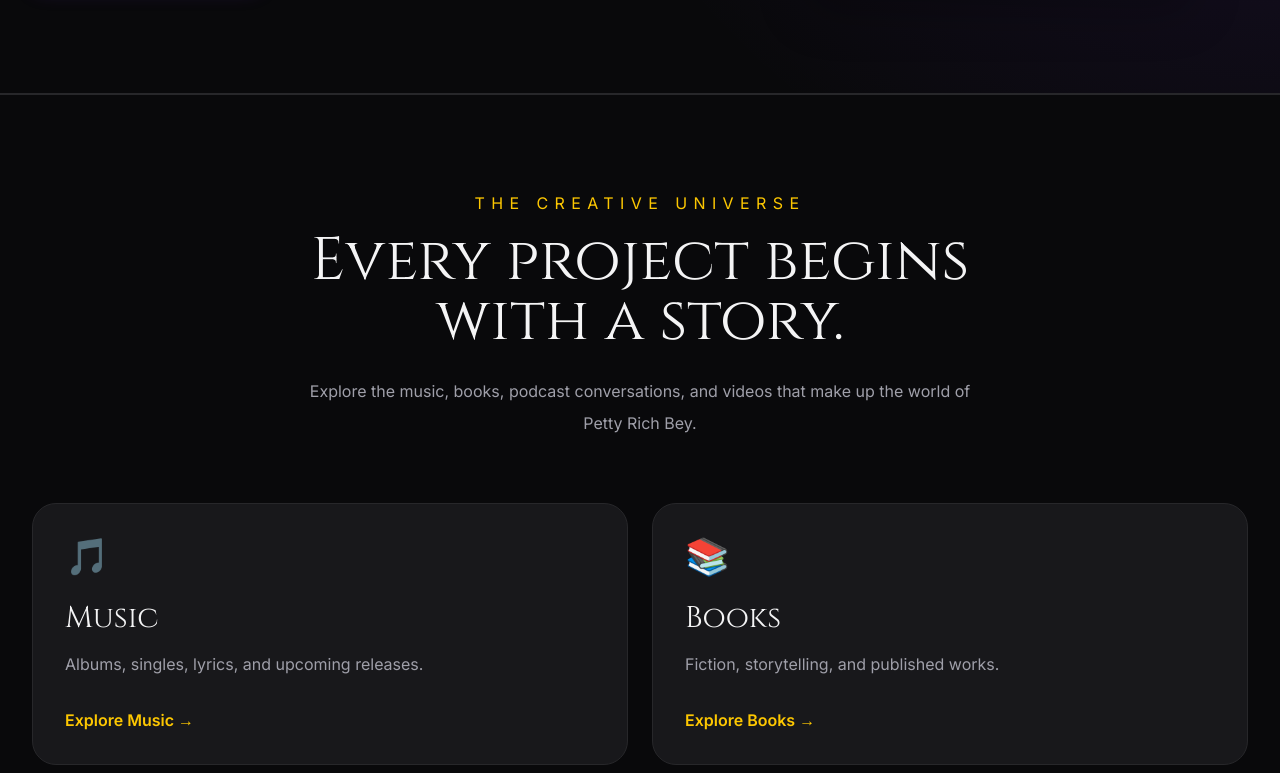
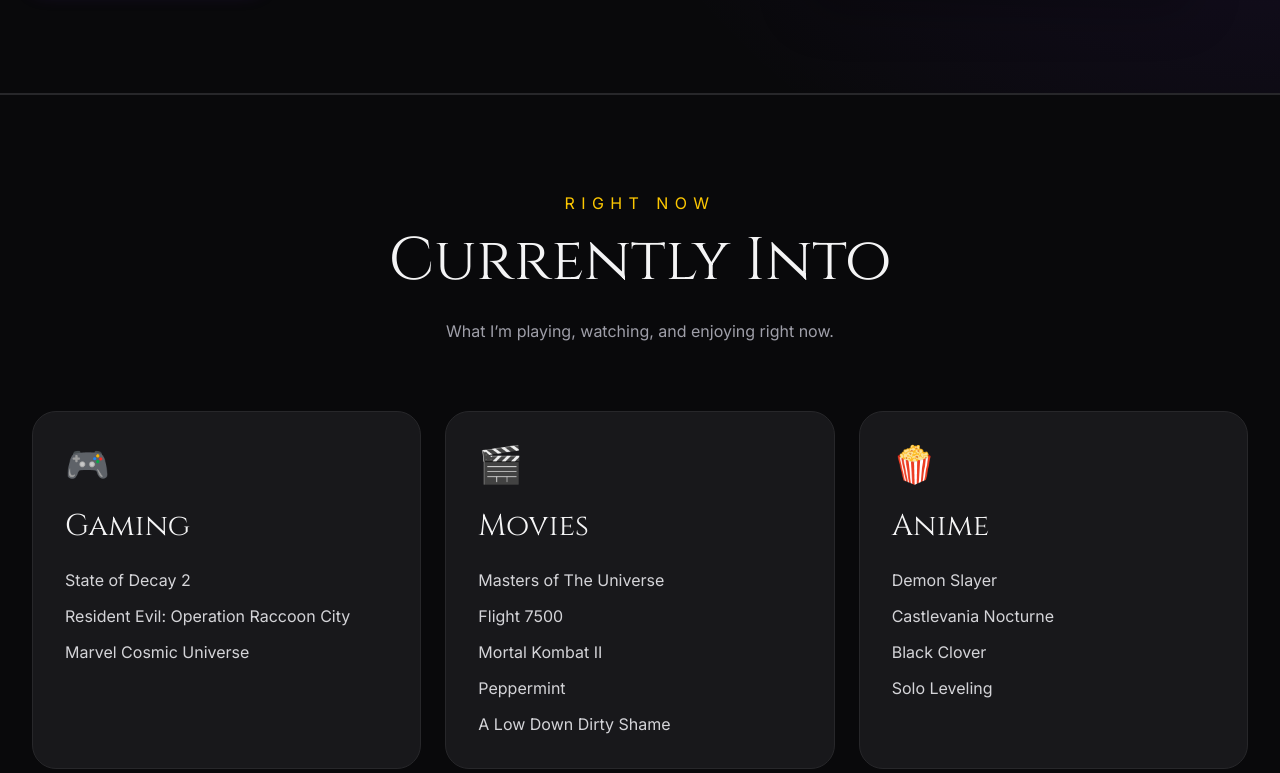
Before and after one commit to pettyrichbey/pettyrichbey-website, an Astro site: page / in a window 1280 px wide. Shown: the part 1405-2178 px from the top of the page. Built offline with nearby package versions, Linux system fonts and the light colour scheme; Astro itself is replaced by a stand-in of ours; a web font is replaced by a local one.

Commit message:
Add currently into section to homepage

```diff
--- a/src/pages/index.astro
+++ b/src/pages/index.astro
@@ -97,6 +97,98 @@
   <!-- FEATURED PROJECT -->
 
   <FeaturedProject />
+
+
+  <!-- CURRENTLY INTO -->
+
+  <section class="border-t border-zinc-800 py-24">
+
+    <div class="mx-auto max-w-7xl px-8">
+
+      <div class="mx-auto max-w-2xl text-center">
+
+        <p class="uppercase tracking-[0.4em] text-yellow-400">
+          Right Now
+        </p>
+
+        <h2 class="logo mt-4 text-5xl md:text-6xl">
+          Currently Into
+        </h2>
+
+        <p class="mt-6 leading-8 text-zinc-400">
+          What I’m playing, watching, and enjoying right now.
+        </p>
+
+      </div>
+
+
+      <div class="mt-16 grid gap-6 md:grid-cols-3">
+
+        <!-- Gaming -->
+
+        <div
+          class="rounded-3xl border border-zinc-800 bg-zinc-900 p-8 transition duration-300 hover:-translate-y-2 hover:border-purple-500 hover:shadow-[0_0_30px_rgba(124,58,237,.12)]"
+        >
+
+          <div class="text-4xl">🎮</div>
+
+          <h3 class="logo mt-6 text-3xl">Gaming</h3>
+
+          <ul class="mt-6 space-y-3 text-zinc-300">
+            <li>State of Decay 2</li>
+            <li>Resident Evil: Operation Raccoon City</li>
+            <li>Marvel Cosmic Universe</li>
+          </ul>
+
+        </div>
+
+
+        <!-- Movies -->
+
+        <div
+          class="rounded-3xl border border-zinc-800 bg-zinc-900 p-8 transition duration-300 hover:-translate-y-2 hover:border-purple-500 hover:shadow-[0_0_30px_rgba(124,58,237,.12)]"
+        >
+
+          <div class="text-4xl">🎬</div>
+
+          <h3 class="logo mt-6 text-3xl">Movies</h3>
+
+          <ul class="mt-6 space-y-3 text-zinc-300">
+            <li>Masters of The Universe</li>
+            <li>Flight 7500</li>
+            <li>Mortal Kombat II</li>
+            <li>Peppermint</li>
+            <li>A Low Down Dirty Shame</li>
+          </ul>
+
+        </div>
+
+
+        <!-- Anime -->
+
+        <div
+          class="rounded-3xl border border-zinc-800 bg-zinc-900 p-8 transition duration-300 hover:-translate-y-2 hover:border-purple-500 hover:shadow-[0_0_30px_rgba(124,58,237,.12)]"
+        >
+
+          <div class="text-4xl">🍿</div>
+
+          <h3 class="logo mt-6 text-3xl">Anime</h3>
+
+          <ul class="mt-6 space-y-3 text-zinc-300">
+            <li>Demon Slayer</li>
+            <li>Castlevania Nocturne</li>
+            <li>Black Clover</li>
+            <li>Solo Leveling</li>
+          </ul>
+
+        </div>
+
+      </div>
+
+    </div>
+
+  </section>
+
 
   <!-- CREATIVE UNIVERSE -->
 
```
